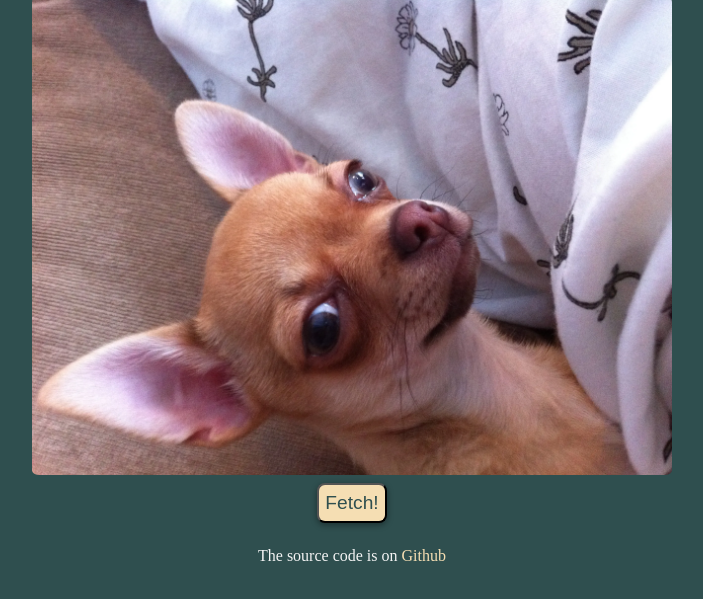
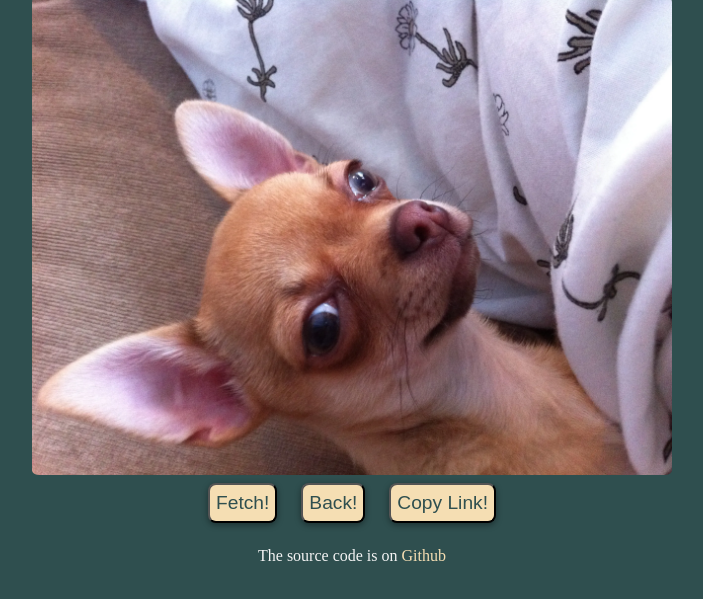
Before and after one commit to TBestLittleHelper/fetchcake, a website built with Vite: page index.html in a window 1280 px wide. Shown: the part 99-698 px from the top of the page, without its empty margins (288-991 px from the left). Built offline with nearby package versions, Linux system fonts and the light colour scheme.

Commit message:
add placeholder buttons

```diff
--- a/index.html
+++ b/index.html
@@ -17,7 +17,7 @@
       <img src="src/assets/01.webp" alt="Image of the dog Cupcake">
     </div>
     <div id="buttonContainer">
-      <button id="newCupcakeButton"  >Fetch!</button>
+      <button id="newCupcakeButton"  >Fetch!</button>   <button id="newCupcakeButton"  >Back!</button>   <button id="newCupcakeButton"  >Copy Link!</button>
     </div>
   </main>
   <footer>
```
